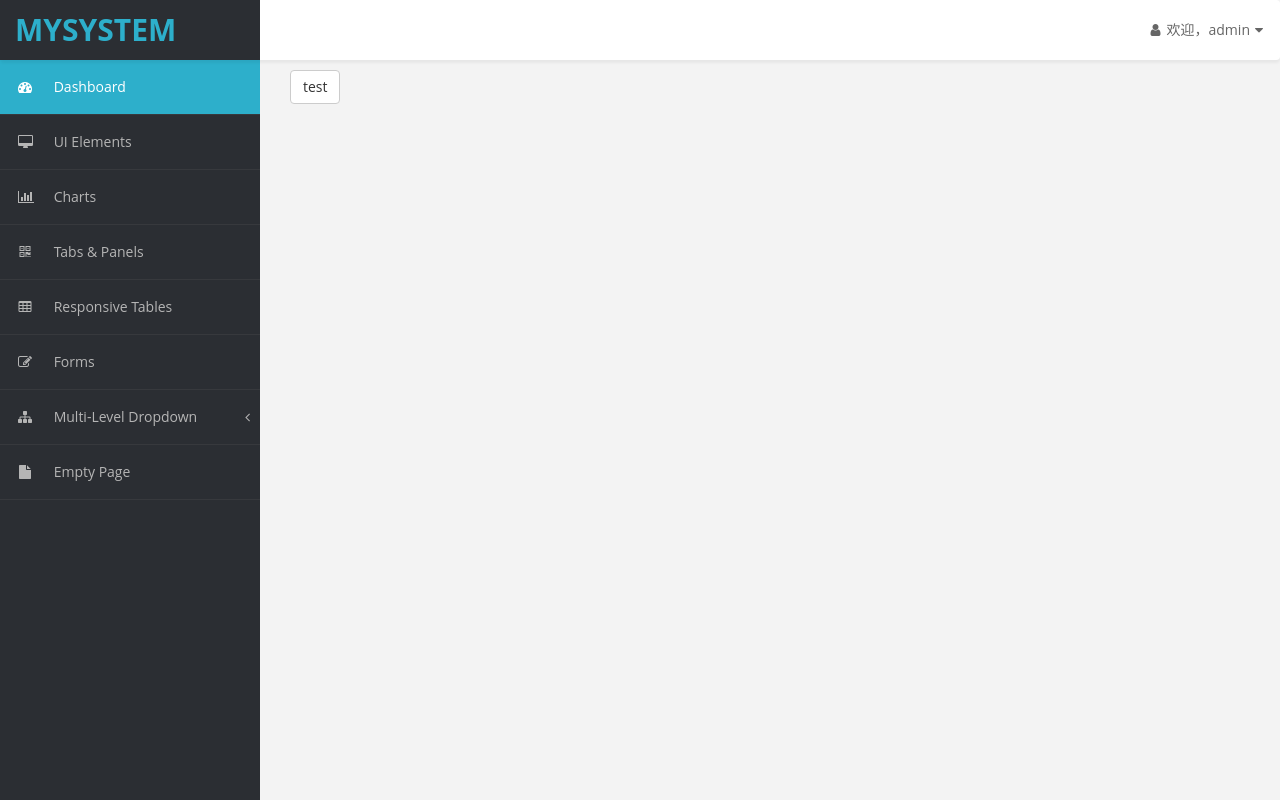
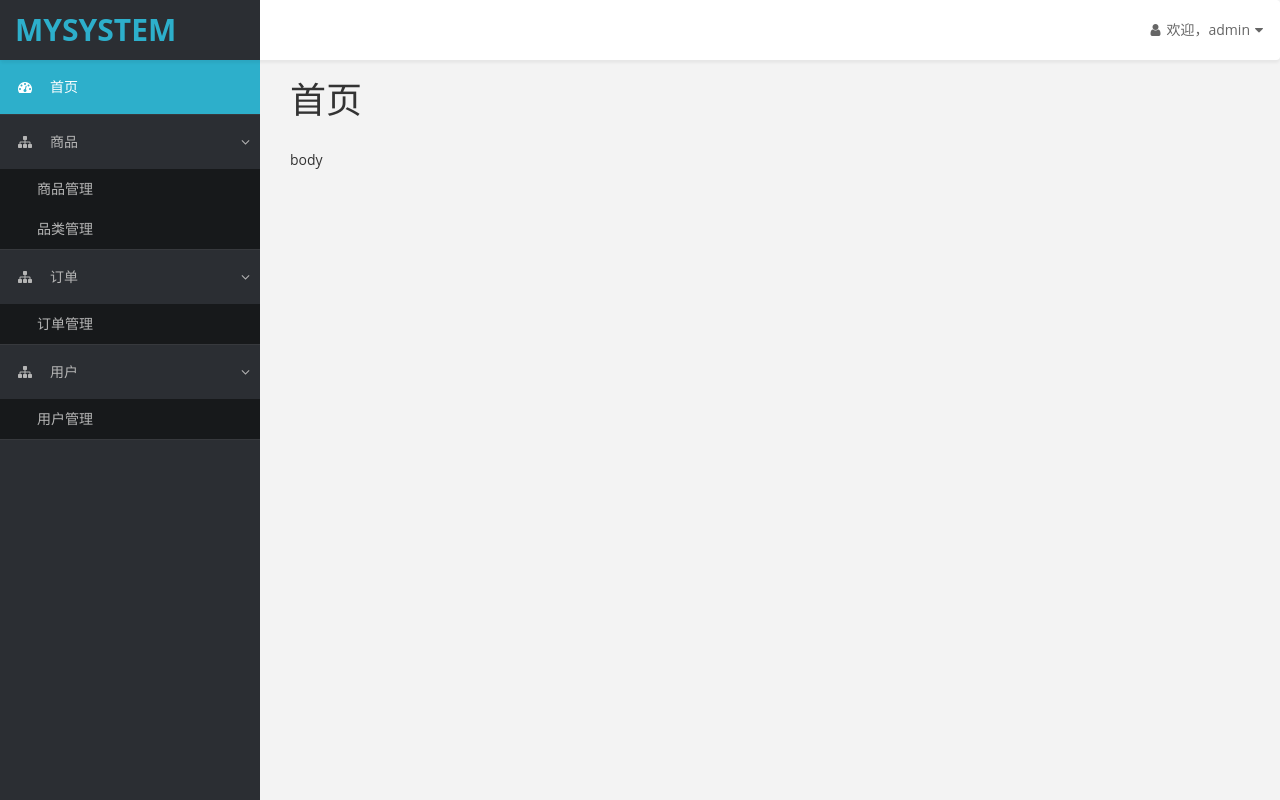
Before and after one commit to ldould/E_back_system, a React app: page /#/ in a window 1280 px wide. Built offline with nearby package versions, Linux system fonts and the light colour scheme.

Commit message:
公共部分制作

```diff
--- a/src/app.jsx
+++ b/src/app.jsx
@@ -9,17 +9,25 @@ import {
 } from "react-router-dom";
 
 import Home from "page/home/index.jsx";
+import Login from "page/login/index.jsx";
 import Layout from "component/layout/index.jsx";
 class App extends React.Component {
   render() {
     return (
       <Router>
-        <Layout>
-          <Switch>
-            <Route exact path="/" component={Home} />
-            <Redirect from="*" to="/" />
-          </Switch>
-        </Layout>
+        <Switch>
+          <Route path="/login" component={Login} />
+          <Route path="/" render={props => (
+            <Layout>
+              <Switch>
+                <Route exact path="/" component={Home} />
+                <Route path="/product" component={Home} />
+                <Route path="/product/category" component={Home} />
+              </Switch>
+            </Layout>
+          )} />
+
+        </Switch>
       </Router>
     );
   }
--- /dev/null
+++ b/src/component/page-title/index.jsx
@@ -0,0 +1,20 @@
+import React, { Component } from 'react'
+
+export default class PageTitle extends Component {
+    constructor(props) {
+        super(props)
+    }
+    componentWillMount() {
+        document.title = this.props.title + '- My System';
+    }
+    render() {
+        return (
+            <div className="row">
+                <div className="col-md-12">
+                    <h1 className="page-header">{this.props.title}</h1>
+                    {this.props.children}
+                </div>
+            </div>
+        )
+    }
+}
--- a/src/component/side-nav/index.jsx
+++ b/src/component/side-nav/index.jsx
@@ -1,4 +1,5 @@
 import React from "react";
+import { Link, NavLink } from "react-router-dom";
 
 class SideNav extends React.Component {
   constructor(props) {
@@ -6,74 +7,62 @@ class SideNav extends React.Component {
   }
   render() {
     return (
-      <div className="navbar-default navbar-side" role="navigation">
+      <div className="navbar-default navbar-side">
         <div className="sidebar-collapse">
-          <ul className="nav" id="main-menu">
+          <ul className="nav">
             <li>
-              <a className="active-menu" href="index.html">
-                <i className="fa fa-dashboard"></i> Dashboard
-              </a>
+              {/* exact完全匹配 */}
+              <NavLink exact to="/" activeClassName="active-menu">
+                <i className="fa fa-dashboard"></i>
+                <span>首页</span>
+              </NavLink>
             </li>
-            <li>
-              <a href="ui-elements.html">
-                <i className="fa fa-desktop"></i> UI Elements
-              </a>
-            </li>
-            <li>
-              <a href="chart.html">
-                <i className="fa fa-bar-chart-o"></i> Charts
-              </a>
-            </li>
-            <li>
-              <a href="tab-panel.html">
-                <i className="fa fa-qrcode"></i> Tabs &amp; Panels
-              </a>
-            </li>
-
-            <li>
-              <a href="table.html">
-                <i className="fa fa-table"></i> Responsive Tables
-              </a>
-            </li>
-            <li>
-              <a href="form.html">
-                <i className="fa fa-edit"></i> Forms{" "}
-              </a>
-            </li>
-            <li>
-              <a href="#">
-                <i className="fa fa-sitemap"></i> Multi-Level Dropdown
+            <li className="active">
+              <Link to="/product">
+                <i className="fa fa-sitemap"></i>
+                <span>商品</span>
                 <span className="fa arrow"></span>
-              </a>
-              <ul className="nav nav-second-level collapse">
+              </Link>
+              <ul className="nav nav-second-level collapse in">
                 <li>
-                  <a href="#">Second Level Link</a>
+                  <NavLink to="/product" activeClassName="active-menu">
+                    商品管理
+                  </NavLink>
                 </li>
                 <li>
-                  <a href="#">Second Level Link</a>
-                </li>
-                <li>
-                  <a href="#">
-                    Second Level Link<span className="fa arrow"></span>
-                  </a>
-                  <ul className="nav nav-third-level collapse">
-                    <li>
-                      <a href="#">Third Level Link</a>
-                    </li>
-                    <li>
-                      <a href="#">Third Level Link</a>
-                    </li>
-                    <li>
-                      <a href="#">Third Level Link</a>
-                    </li>
-                  </ul>
+                  <NavLink to="/product/category" activeClassName="active-menu">
+                    品类管理
+                  </NavLink>
                 </li>
               </ul>
             </li>
-            <li>
-              <a href="empty.html">
-                <i className="fa fa-fw fa-file"></i> Empty Page
-              </a>
+            <li className="active">
+              <Link to="/order">
+                <i className="fa fa-sitemap"></i>
+                <span>订单</span>
+                <span className="fa arrow"></span>
+              </Link>
+              <ul className="nav nav-second-level collapse in">
+                <li>
+                  <NavLink to="/order" activeClassName="active-menu">
+                    订单管理
+                  </NavLink>
+                </li>
+              </ul>
+            </li>
+            <li className="active">
+              <Link to="/user">
+                <i className="fa fa-sitemap"></i>
+                <span>用户</span>
+                <span className="fa arrow"></span>
+              </Link>
+              <ul className="nav nav-second-level collapse in">
+                <li>
+                  <NavLink to="/user" activeClassName="active-menu">
+                    用户管理
+                  </NavLink>
+                </li>
+              </ul>
             </li>
           </ul>
         </div>
--- a/src/index.html
+++ b/src/index.html
@@ -4,7 +4,7 @@
 <head>
     <meta charset="UTF-8">
     <meta name="viewport" content="width=device-width, initial-scale=1.0">
-    <title>E-system</title>
+    <title>My System</title>
     <link rel="stylesheet" href="http://cdn.bootcdn.net/ajax/libs/twitter-bootstrap/3.3.7/css/bootstrap.min.css">
     <link href="http://cdn.bootcdn.net/ajax/libs/font-awesome/4.7.0/css/font-awesome.min.css" rel="stylesheet">
 </head>
--- a/src/page/home/index.jsx
+++ b/src/page/home/index.jsx
@@ -1,11 +1,15 @@
 import React from "react";
 import "./index.css";
+import PageTitle from "component/page-title/index.jsx";
 
 class Home extends React.Component {
   render() {
     return (
       <div id="page-wrapper">
-        <button className="btn btn-default">test</button>
+        <PageTitle title="首页"></PageTitle>
+        <div className="row">
+          <div className="col-md-12">body</div>
+        </div>
       </div>
     );
   }
--- /dev/null
+++ b/src/page/login/index.jsx
@@ -0,0 +1,17 @@
+import React from "react";
+
+class Login extends React.Component {
+  render() {
+    return (
+      <div className="row">
+        <div className="col-md-4 col-md-offset-4">
+          <div className="panel panel-default">
+            <div className="panel-heading">欢迎登录 - 我的管理系统</div>
+            <div className="panel-body">content</div>
+          </div>
+        </div>
+      </div>
+    );
+  }
+}
+export default Login;
--- /dev/null
+++ b/src/utils/mm.jsx
@@ -0,0 +1,6 @@
+//类可以作隔离的作用域
+
+class MUtil {
+
+}
+export default MUtil;
--- a/webpack.config.js
+++ b/webpack.config.js
@@ -58,7 +58,7 @@ module.exports = {
             limit: 8192,
             name: "resource/[name].[ext]",
           },
-        }, ],
+        },],
       },
       //字体的配置
       {
@@ -69,7 +69,7 @@ module.exports = {
             limit: 8192,
             name: "resource/[name].[ext]",
           },
-        }, ],
+        },],
       },
     ],
   },
@@ -77,6 +77,7 @@ module.exports = {
     //处理html文件
     new HtmlWebpackPlugin({
       template: "./src/index.html", //模板
+      favicon: './favicon.ico'
     }),
 
     //独立css文件
```
Also changed, not shown: 1 other file (tests, documents, lock files or other folders).
